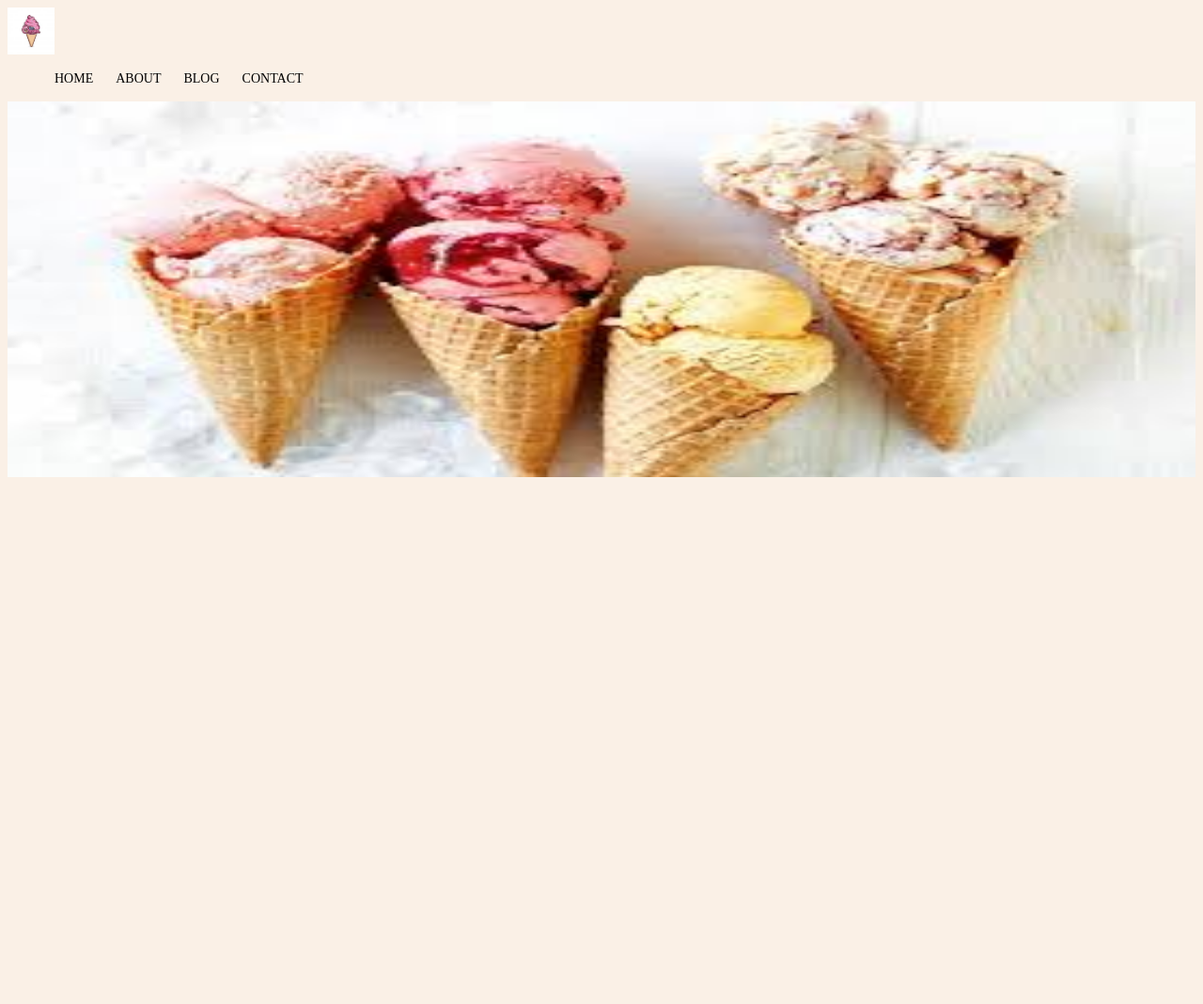
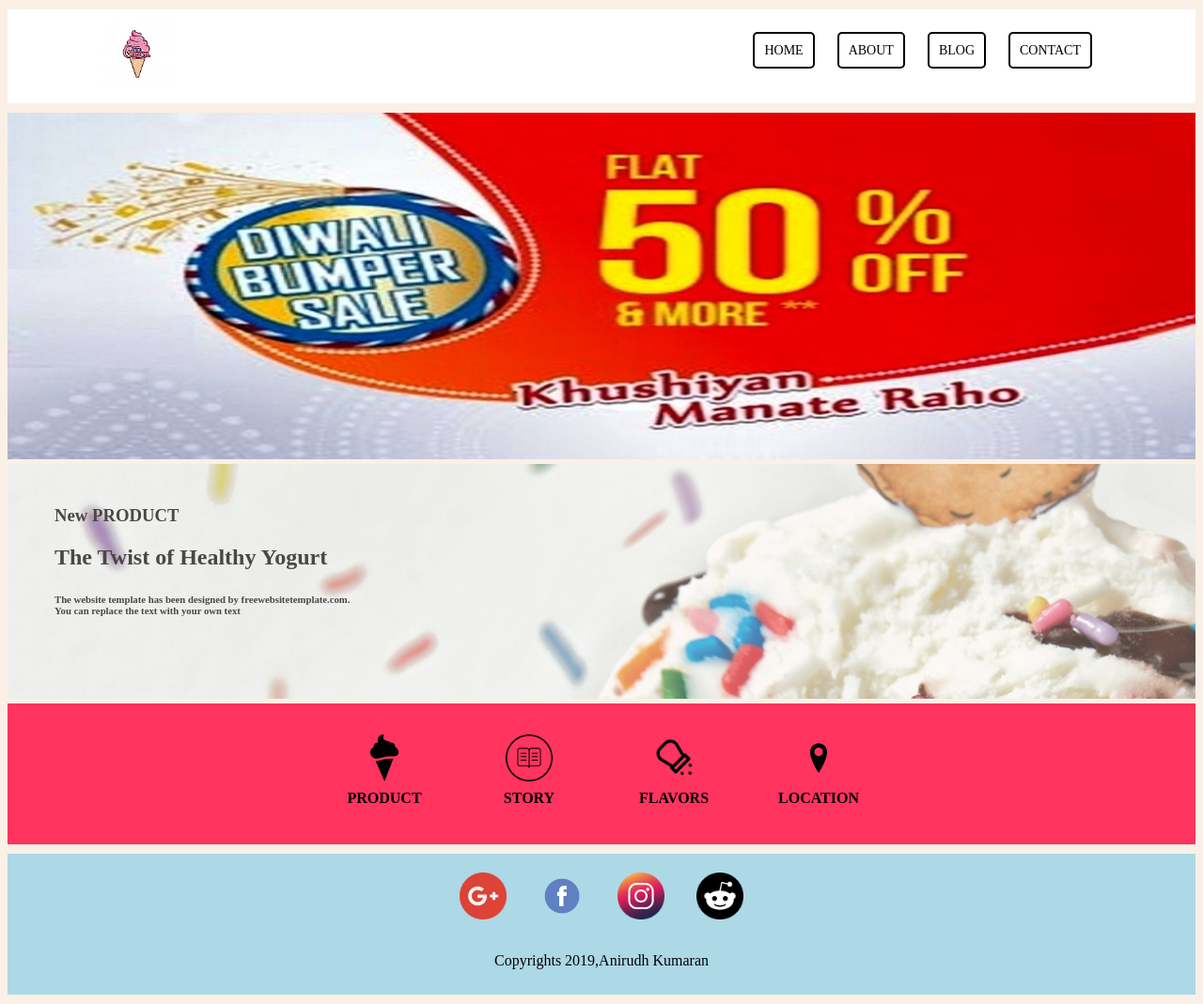
Before and after one commit to AnirudhKumaran/2016CSE044_ITLAB, a PHP site: page /2016CSE044/DesPg/index.html in a window 1280 px wide. Shown: the whole page at 94% size. Before the commit the page ends 508 px from the top, so only its background shows below. Run offline with PHP 8.4, Linux system fonts and the light colour scheme.

Commit message:
Add files via upload

```diff
--- a/2016CSE044/DesPg/index.html
+++ b/2016CSE044/DesPg/index.html
@@ -6,22 +6,63 @@
 	</head>
 
 	<body>
-		<div id="header">
 
-			<img id="logo" src="logo.jpeg" />
+		<div id="navbar">
 
-			<div id = "navbar">
-				<ul>
+			<a href = "index.html" ><img id="logo" src="logo.jpeg" /></a>
+			<br>
+			<ul>
 					<li>HOME</li>
 					<li>ABOUT</li>
 					<li>BLOG</li>
 					<li>CONTACT</li>
-				</ul>
-			</div>
+			</ul>
+
 		</div>
 
 		<div id = "banner">
-			<img id = "iban" src="banner.jpg" />
+			<img id = "iban" src="banner.jpg" alt = "double_dhamaka" usemap="#imgglink" />
+
+			<map name = "imgglink" >
+				<area shape = "circle" coords = "360,177,150" alt = "Offer" href="">
+			</map>
+
 		</div>
+
+		<div id = "smb">
+			<h3>New PRODUCT</h3>
+			<h2>The Twist of Healthy Yogurt</h2>
+			<h6>The website template has been designed by freewebsitetemplate.com.
+			<br>You can replace the text with your own text</h6>
+		</div>
+
+		<div id="boxes">
+			<table align="center">
+				<tr>
+					<td><a href = ""><img id = "icons" src = "product-icon.png" /></a></td>
+					<td><a href = ""><img id = "icons" src = "sory-icon.png" /></a></td>
+					<td><a href = ""><img id = "icons" src = "flavor-icon.png" /></a></td>
+					<td><a href = ""><img id = "icons" src = "location-icon.png" /></a></td>
+				</tr>
+
+				<tr>
+					<th>PRODUCT</th>
+					<th>STORY</th>
+					<th>FLAVORS</th>
+					<th>LOCATION</th>
+				</tr>
+			</table>
+		</div>
+
+		<div id="footer">
+			<div align="center" id = "socialimgs">
+				<a href = ""><img id = "icons" src = "google-icon.png" /></a>
+				<a href = ""><img id = "icons" src = "fb-icon.png" /></a>
+				<a href = ""><img id = "icons" src = "insta-icon.png" /></a>
+				<a href = ""><img id = "icons" src = "reddit-icon.png" /></a>
+			</div>
+			<p align="center" style = "margin:25px 0px;">Copyrights 2019,Anirudh Kumaran</p>
+		</div>
+
 	</body>
 </html>
--- a/2016CSE044/DesPg/style.css
+++ b/2016CSE044/DesPg/style.css
@@ -2,32 +2,89 @@ body {
 	background-color:linen;
 }
 
-#logo{
-	display:inline;
-	width:25%;
-}
-
-#header {
-	display:inline;
+#navbar{
+	background-color:white;
+	height:100px;
+	margin:10px 0px 10px 0px;
 }
 
 #logo{
-	width:50px;
-	height:50px;
+	width:75px;
+	height:75px;
+	float:left;
+	margin-top:10px;
+	margin-left:100px;
+}
+
+ul{
+	text-align:right;
+	margin-right:100px;
 }
 
 li {
 	display:inline;
 	font-size:14px;
 	margin:10px;
+	border:black 2px solid;
+	border-radius:5px;
+	padding:10px;
+}
+
+li:hover{
+	border-color:blue white;
 }
 
 #iban {
 	width:100%;
-	height:400px;
+	height:369px;
 }
 
-#navbar{
-	display:inline;
-	width:75%;
+#smb {
+	margin:5px 0px;
+	height:200px;
+	padding:25px;
+	background-image:url("submenu1.jpg");
+	background-repeat:no-repeat;
+	opacity:0.7;
 }
+
+#smb h3,h2,h6{
+	margin-left:25px;
+}
+
+#footer{
+	margin:10px 0px;;
+	height:150px;
+	background-color:lightblue;
+}
+
+#socialimgs{
+	height:50px;
+	padding:15px;
+	padding-top:15px;
+	margin:10px;
+
+}
+
+#icons{
+	height:50px;
+	width:50px;
+	margin: 5px 15px;
+}
+
+#icons:hover{
+	height:60px;
+	width:60px;
+}
+
+#boxes{
+	height:100px;
+	background-color:#ff345f;
+	padding:25px;
+}
+
+#boxes #icons{
+	height:50px;
+	width:50px;
+	margin: 5px 50px;
+}
```
Also changed, not shown: 2016CSE044/DesPg/banner.jpg, 2016CSE044/DesPg/fb-icon.png (added), 2016CSE044/DesPg/flavor-icon.png (added), 2016CSE044/DesPg/google-icon.png (added), 2016CSE044/DesPg/insta-icon.png (added), 2016CSE044/DesPg/location-icon.png (added), 2016CSE044/DesPg/product-icon.png (added), 2016CSE044/DesPg/reddit-icon.png (added), 2016CSE044/DesPg/sory-icon.png (added), 2016CSE044/DesPg/submenu1.jpg (added).
